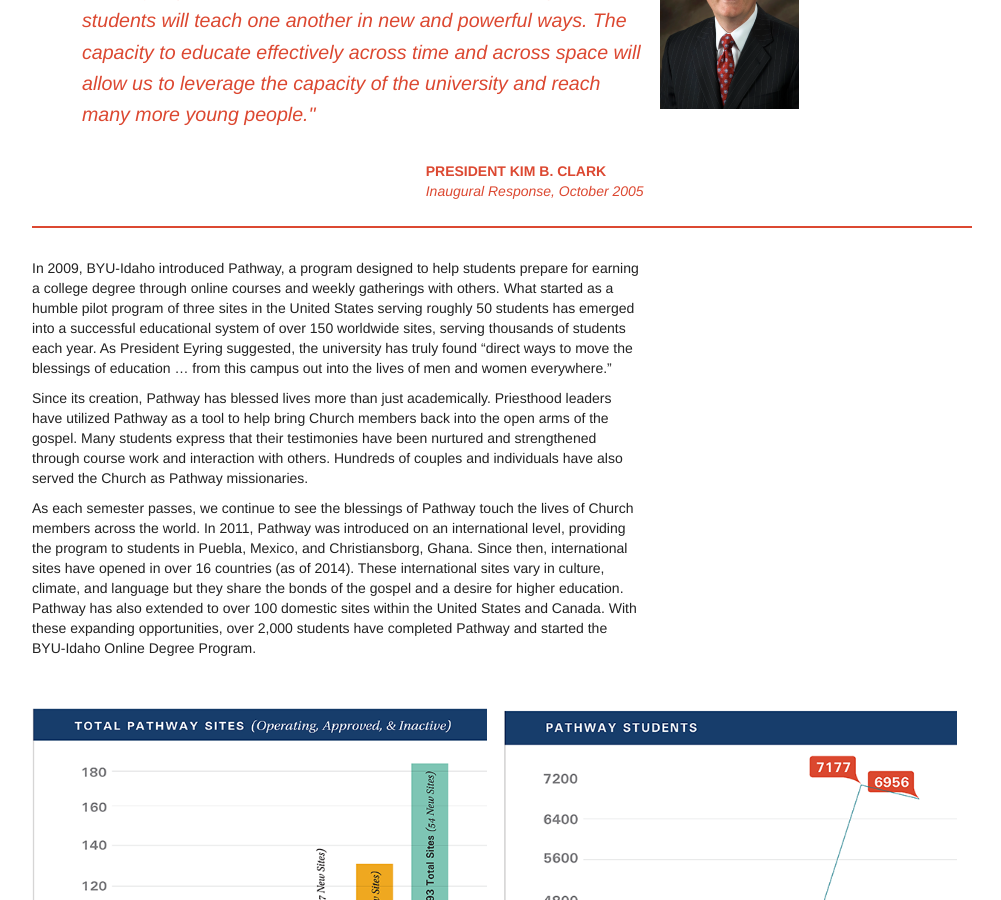
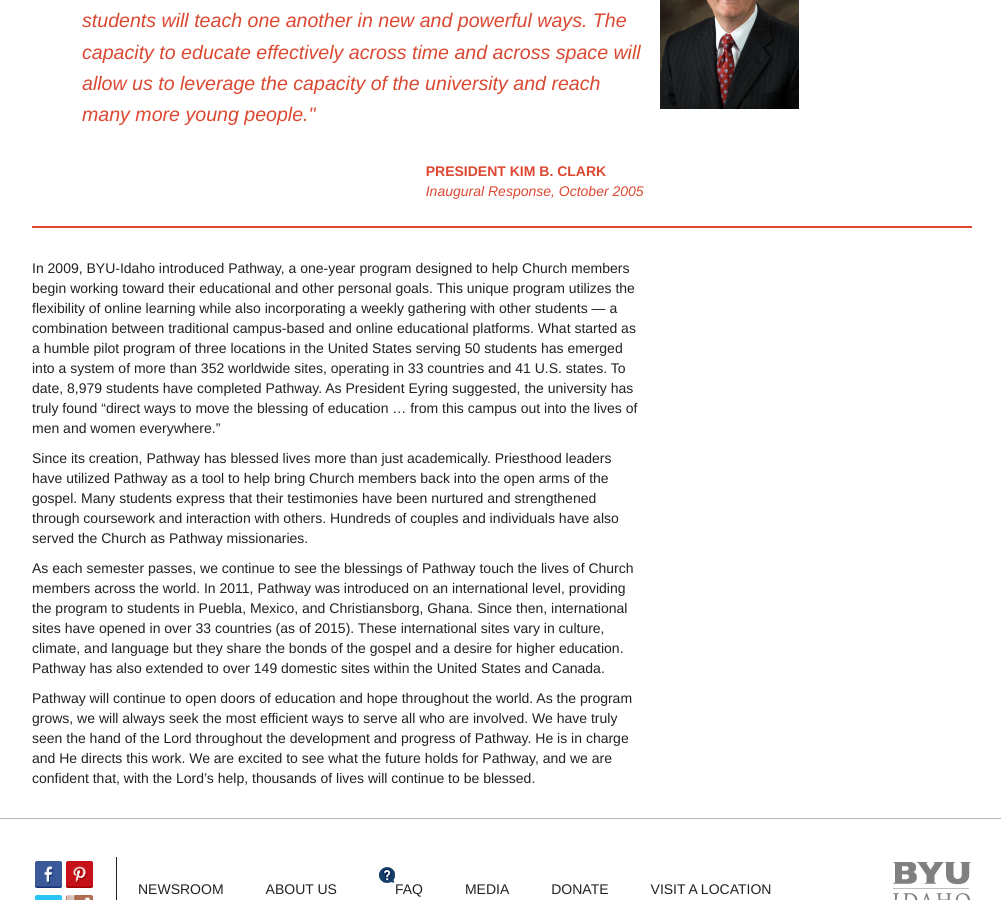
Before and after one commit to gordoman/pathway.lds.org-jekyll, a Jekyll site: the page built from jekyll-source/pages/about-us.html, in a window 1280 px wide and 900 px high, scrolled down 1603 px. Shown: the whole window, without its empty margins (138-1139 px from the left). Built offline with Jekyll 4.4.1, drawn with Linux system fonts in a browser that asks for light colours; nearby versions of some CDN libraries; some of the changed text lies outside the part shown.

Commit message:
updates to About Us to match the current live site.

```diff
--- a/jekyll-source/pages/about-us.html
+++ b/jekyll-source/pages/about-us.html
@@ -1,11 +1,11 @@
 ---
 layout: base
-section: about_us
+section: About Us
 ---
 
 <!-- Start to the content area -->
 
-<div id="main-container" class="container ">
+<div id="main-container" class="container">
     <div class="row row-offcanvas row-offcanvas-right">
         <div class="col-xs-12 col-sm-12">
             <div class="pf-page-header">
@@ -13,49 +13,71 @@
             </div>
             <div class="content-block underline">
                 <div class="col-xs-12 col-sm-8">
-            <p> Pathway is a low-cost educational opportunity that combines online
+                    <p>
+                        Pathway is a low-cost educational opportunity that combines online
               courses with local gatherings. Participants gain valuable skills that
-              will serve them throughout their lives and in pursuing a college
-              degree. As a program of The Church of Jesus Christ of Latter-day
+              will serve them throughout their lives. As a program of The Church of Jesus Christ of Latter-day
               Saints, students will also receive the spiritual benefits of a
               gospel-incorporated education. Brigham Young University-Idaho has
-              greatly helped and influenced the development of Pathway. </p>
-            <p> Inspired leadership and innovative education have been fundamental
+              greatly helped and influenced the development of Pathway.
+                    </p>
+                    <p>
+                        Inspired leadership and innovative education have been fundamental
               qualities in the history of BYU-Idaho and Pathway. The Church of
               Jesus Christ of Latter-day Saints has been offering educational
               opportunities to students in Rexburg, Idaho, for more than 120 years.
               What started as an elementary school in 1888 has now blossomed
               into a four-year university that serves thousands of students across
-              the world. </p>
-            <p> For years, Church and school leaders have recognized the need for
+              the world.
+                    </p>
+                    <p>
+                        For years, Church and school leaders have recognized the need for
               educational opportunities to extend beyond the city limits of Rexburg
-              and into the far reaches of the Earth. </p>
+              and into the far reaches of the Earth.
+                    </p>
+
                 </div>
-          <div class="col-xs-12 col-sm-4"> <img src="{{site.baseurl}}img/about-us/pathwayclassroom.png" alt="students in a pathway class"><br><br></div>
-          <p> In 1971, Henry B. Eyring, then president of Ricks College, declared
-              the following in his inaugural address: </p>
+                <div class="col-xs-12 col-sm-4">
+                    <img src="{{site.baseurl}}img/about-us/pathwayclassroom.png" alt="students in a pathway class"><br>
+                    <br>
+                </div>
+
+                <p>
+                    In 1971, Henry B. Eyring, then president of Ricks College, declared
+             the following in his inaugural address:
+                </p>
+
+
             </div>
             <div class="content-block underline">
                 <div class="col-xs-12 col-sm-8">
-          <p class="quote"> "We must also find ways for this college to serve young
+                    <p class="quote">
+                        "We must also find ways for this college to serve young
             people whose needs are shaped by a great variety of
             cultures and situations, and who may not be able to
             come to this campus. We will find direct ways to move
-            the blessings of education ... from this campus out into
-            the lives of men and women everywhere." </p>
-          <div style="float:right">
-            <p><span class="credit-red">PRESIDENT HENRY B. EYRING</span> <br>
-              <span class="credit-red2">Inaugural Response, December 1971</span></p>
+            the blessing of education ... from this campus out into
+            the lives of men and women everywhere."
+                    </p>
+                    <div style="float: right">
+                        <p>
+                            <span class="credit-red">PRESIDENT HENRY B. EYRING</span>
+                            <br>
+                            <span class="credit-red2">Inaugural Response, December 1971</span>
+                        </p>
                     </div>
                 </div>
-        <div class="col-xs-12 col-sm-4"> <img style="float:left" src="{{site.baseurl}}img/about-us/eyring.png" alt="President Henry B. Eyring"> </div>
+                <div class="col-xs-12 col-sm-4">
+                    <img style="float: left" src="{{site.baseurl}}img/about-us/eyring.png" alt="President Henry B. Eyring">
+                </div>
             </div>
             <div class="content-block underline">
                 <p>Nearly 30 years later, in his own inaugural address, David A. Bednar stated:</p>
             </div>
             <div class="content-block underline">
                 <div class="col-xs-12 col-sm-8">
-            <p class="quote"> "It will be necessary for us ... to serve ever
+                    <p class="quote">
+                        "It will be necessary for us ... to serve ever
               better the thousands of students we have
               on campus while simultaneously reaching
               out to bless the lives of tens of thousands
@@ -63,13 +85,19 @@
               world... We must learn to assist and bless
               institute students and other LDS youth in
               Rhode Island and Rome while effectively
-              serving our students on campus in Rexburg." </p>
-            <div style="float:right">
-              <p><span class="credit-red">PRESIDENT DAVID A. BEDNAR</span> <br>
-                <span class="credit-red2">Inaugural Response, February 1998</span></p>
+              serving our students on campus in Rexburg."
+                    </p>
+                    <div style="float: right">
+                        <p>
+                            <span class="credit-red">PRESIDENT DAVID A. BEDNAR</span>
+                            <br>
+                            <span class="credit-red2">Inaugural Response, February 1998</span>
+                        </p>
                     </div>
                 </div>
-          <div class="col-xs-12 col-sm-4 "> <img src="{{site.baseurl}}img/about-us/bednar.png" alt="President David A. Bednar"> </div>
+                <div class="col-xs-12 col-sm-4 ">
+                    <img src="{{site.baseurl}}img/about-us/bednar.png" alt="President David A. Bednar">
+                </div>
             </div>
 
             <div class="content-block underline">
@@ -77,67 +105,64 @@
             </div>
             <div class="content-block underline">
                 <div class="col-xs-12 col-sm-8">
-            <p class="quote"> "I’m convinced that we will find new ways to use
+                    <p class="quote">
+                        "I’m convinced that we will find new ways to use
               information technology, new ways to reach more
               students and to deepen the learning experiences of
               those we touch … In these experiences students will
               teach one another in new and powerful ways. The
               capacity to educate effectively across time and across
               space will allow us to leverage the capacity of the
-              university and reach many more young people." </p>
-            <div style="float:right">
-              <p><span class="credit-red">PRESIDENT KIM B. CLARK</span> <br>
-                <span class="credit-red2">Inaugural Response, October 2005</span></p>
+              university and reach many more young people."
+                    </p>
+                    <div style="float: right">
+                        <p>
+                            <span class="credit-red">PRESIDENT KIM B. CLARK</span>
+                            <br>
+                            <span class="credit-red2">Inaugural Response, October 2005</span>
+                        </p>
                     </div>
                 </div>
-          <div class="col-xs-12 col-sm-4"> <img src="{{site.baseurl}}img/about-us/clark.png" alt="President Kim B. Clark"> </div>
+                <div class="col-xs-12 col-sm-4">
+                    <img src="{{site.baseurl}}img/about-us/clark.png" alt="President Kim B. Clark">
+                </div>
             </div>
             <div class="content-block">
                 <div class="col-xs-12 col-sm-8">
-              <p>In 2009, BYU-Idaho introduced Pathway, a program
-              designed to help students prepare for earning a college degree
-              through online courses and weekly gatherings with others. What
-              started as a humble pilot program of three sites in the United States
-              serving roughly 50 students has emerged into a successful
-              educational system of over 150 worldwide sites, serving thousands
-              of students each year. As President Eyring suggested, the university
-              has truly found “direct ways to move the blessings of education …
-              from this campus out into the lives of men and women everywhere.”</p>
+                    <p>
+                       In 2009, BYU-Idaho introduced Pathway, a one-year program designed to help Church members begin working toward their educational and other personal goals. This unique program utilizes the flexibility of online learning while also incorporating a weekly gathering with other students — a combination between traditional campus-based and online educational platforms. What started as a humble pilot program of three locations in the United States serving 50 students has emerged into a system of more than 352 worldwide sites, operating in 33 countries and 41 U.S. states. To date, 8,979 students have completed Pathway. As President Eyring suggested, the university has truly found “direct ways to move the blessing of education … from this campus out into the lives of men and women everywhere.”
+                    </p>
 
-              <p>Since its creation, Pathway has blessed lives more than just
-              academically. Priesthood leaders have utilized Pathway as a tool to
-              help bring Church members back into the open arms of the gospel.
-              Many students express that their testimonies have been nurtured
-              and strengthened through course work and interaction with others.
-              Hundreds of couples and individuals have also served the Church as
-              Pathway missionaries.</p>
+                    <p>
+                        Since its creation, Pathway has blessed lives more than just academically. Priesthood leaders have utilized Pathway as a tool to help bring Church members back into the open arms of the gospel. Many students express that their testimonies have been nurtured and strengthened through coursework and interaction with others. Hundreds of couples and individuals have also served the Church as Pathway missionaries.
+                    </p>
 
-              <p>As each semester passes, we continue to see the blessings of
+                    <p>
+                        As each semester passes, we continue to see the blessings of
               Pathway touch the lives of Church members across the world. In
               2011, Pathway was introduced on an international level, providing
               the program to students in Puebla, Mexico, and Christiansborg,
-              Ghana. Since then, international sites have opened in over 16
-              countries (as of 2014). These international sites vary in culture,
-              climate, and language but they share the bonds of the gospel and a desire for higher education. Pathway has also extended to over 100
-              domestic sites within the United States and Canada. With these
-              expanding opportunities, over 2,000 students have completed
-              Pathway and started the BYU-Idaho Online Degree Program.</p> <br>
-              <br>
+              Ghana. Since then, international sites have opened in over 33
+              countries (as of 2015). These international sites vary in culture,
+              climate, and language but they share the bonds of the gospel and a desire for higher education. Pathway has also extended to over 149
+              domestic sites within the United States and Canada.
+                    </p>
                 </div>
-              <div class="col-xs-12 col-sm-6"><img class="img-responsive" src="{{site.baseurl}}img/about-us/pathwaysitechart.png" alt="pathway site chart"></div><div class="col-xs-12 col-sm-6"><img class="img-responsive" src="{{site.baseurl}}img/about-us/pathwaystudentchart.png" alt="pathway student chart"></div>
+
                 <div class="col-xs-12 col-sm-8">
-              <br>
-              <p>Pathway will continue to open doors of education and hope
+
+                    <p>
+                        Pathway will continue to open doors of education and hope
                 throughout the world. As the program grows, we will always seek the
                 most efficient ways to serve all who are involved. We have truly seen
                 the hand of the Lord throughout the development and progress of
                 Pathway. He is in charge and He directs this work. We are excited to
                 see what the future holds for Pathway, and we are confident that,
-                with the Lord’s help, thousands of lives will continue to be blessed.</p>
+                with the Lord’s help, thousands of lives will continue to be blessed.
+                    </p>
                     <br>
                 </div>
             </div>
         </div>
     </div>
 </div>
-</div>
```
Lines whose indentation alone changed are shown as unchanged.
